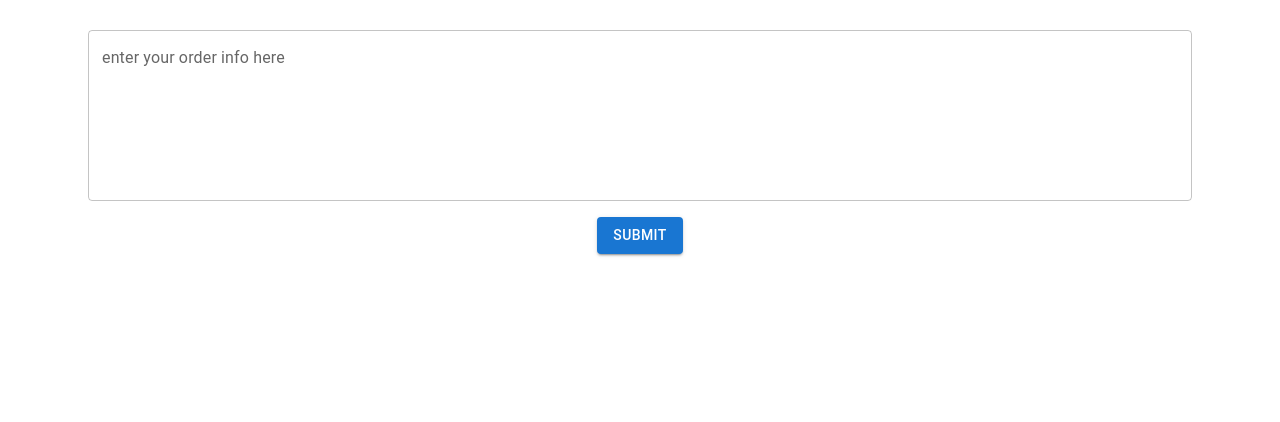
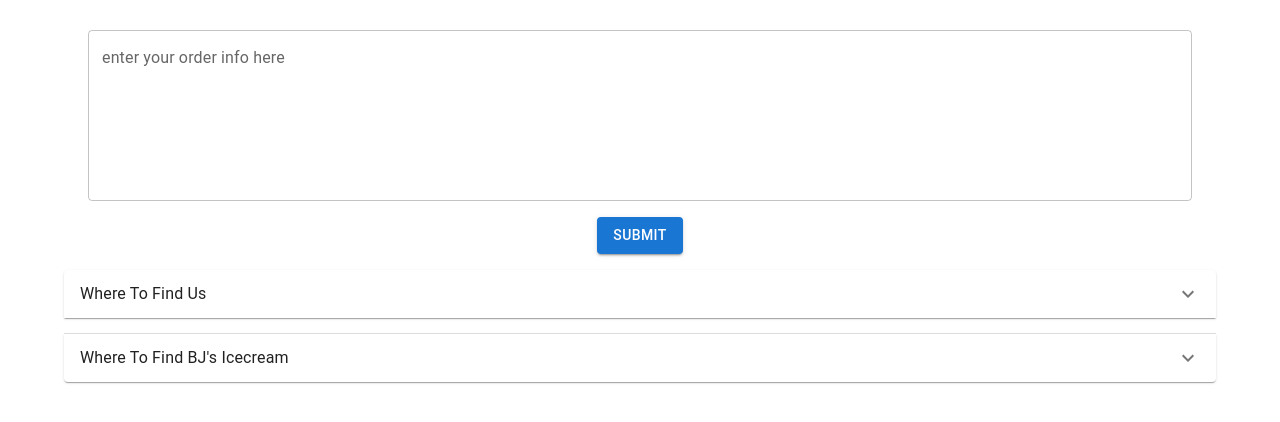
Before and after one commit to jrapich/icecream, a React (Vite) app in the folder client/: page / in a window 1280 px wide. Shown: the part 3046-3468 px from the top of the page. Built offline with nearby package versions, Linux system fonts and the light colour scheme.

Commit message:
added components for locations/cities and links to google maps

```diff
--- a/client/src/components/home/BottomContent.jsx
+++ b/client/src/components/home/BottomContent.jsx
@@ -1,5 +1,6 @@
 import { Container, Typography, } from "@mui/material";
 import ContactForm from "./ContactForm";
+import Locations from "./Locations";
 
 export default function BottomContent() {
   return (
@@ -10,6 +11,7 @@ export default function BottomContent() {
         Be sure to include your name, email, and shipping address.
     </Typography>
     <ContactForm />
+    <Locations />
   </Container>
   );
 }
--- /dev/null
+++ b/client/src/components/home/LocationCity.jsx
@@ -0,0 +1,48 @@
+import {
+  Container,
+  List,
+  IconButton,
+  ListItem,
+  ListItemText,
+  Link,
+} from "@mui/material";
+import DeleteIcon from "@mui/icons-material/Delete";
+import { PropTypes } from "prop-types";
+
+const sx = {
+  display: "flex",
+  justifyContent: "center",
+};
+
+export default function LocationCity({ location }) {
+  return (
+    <Container sx={sx}>
+      <List>
+        {location.map((item, index) => (
+          <ListItem
+            divider
+            disableGutters
+            key={index}
+            secondaryAction={
+                <IconButton edge="end" aria-label="delete">
+                  {/* input a map icon here for each map type, google/apple/openstreetmap */}
+                  <Link component={"a"} href={`${item.google}`} target="_blank" color={"inherit"}>
+                    <DeleteIcon />
+                  </Link>
+                </IconButton>
+            }
+          >
+            <ListItemText
+              primary={`${item.city}`}
+              secondary={`${item.address}`}
+            />
+          </ListItem>
+        ))}
+      </List>
+    </Container>
+  );
+}
+
+LocationCity.propTypes = {
+  location: PropTypes.array,
+};
--- /dev/null
+++ b/client/src/components/home/Locations.jsx
@@ -0,0 +1,47 @@
+import {
+  Box,
+  Accordion,
+  AccordionSummary,
+  AccordionDetails,
+} from "@mui/material";
+import ExpandMoreIcon from "@mui/icons-material/ExpandMore";
+import LocationCity from "./LocationCity";
+
+import locations from "../../utils/locations";
+
+
+export default function Locations() {
+  return (
+    <Box>
+      <Accordion>
+        <AccordionSummary
+          expandIcon={<ExpandMoreIcon />}
+          aria-controls="panel1-content"
+          id="panel1-header"
+        >
+          Where To Find Us
+        </AccordionSummary>
+        <AccordionDetails>
+          <LocationCity location={locations.home} />
+        </AccordionDetails>
+      </Accordion>
+      <Box
+        sx={{
+          margin: 2,
+        }}
+      ></Box>
+      <Accordion>
+        <AccordionSummary
+          expandIcon={<ExpandMoreIcon />}
+          aria-controls="panel2-content"
+          id="panel2-header"
+        >
+          Where To Find BJ&apos;s Icecream
+        </AccordionSummary>
+        <AccordionDetails>
+          Coming Soon!
+        </AccordionDetails>
+      </Accordion>
+    </Box>
+  );
+}
--- /dev/null
+++ b/client/src/utils/locations.js
@@ -0,0 +1,19 @@
+const locations = {
+  home: [
+    {
+      city: "Florence, OR(Highway 101)",
+      address: "2930 US-101, Florence, OR 97439",
+      google: "https://maps.app.goo.gl/V1QuHkTRe4EHYe3y6",
+    },
+    {
+      city: "Florence, OR(Old Town)",
+      address: "1495 Bay St, Florence, OR 97439",
+      google: "https://maps.app.goo.gl/TqnkbtzWSpmYTsuB7",
+    },
+  ],
+  other: [
+
+  ]
+};
+
+export default locations;
```
